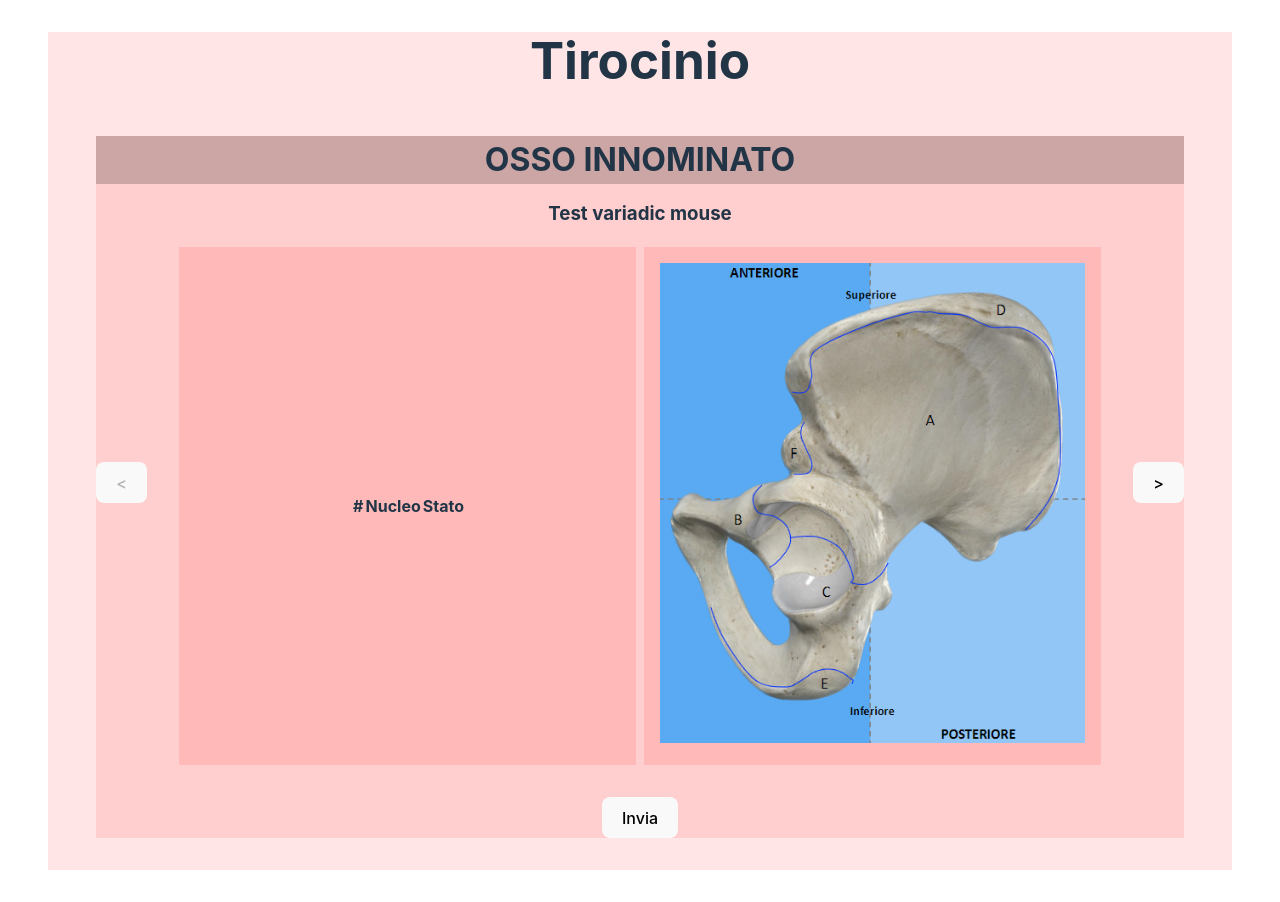
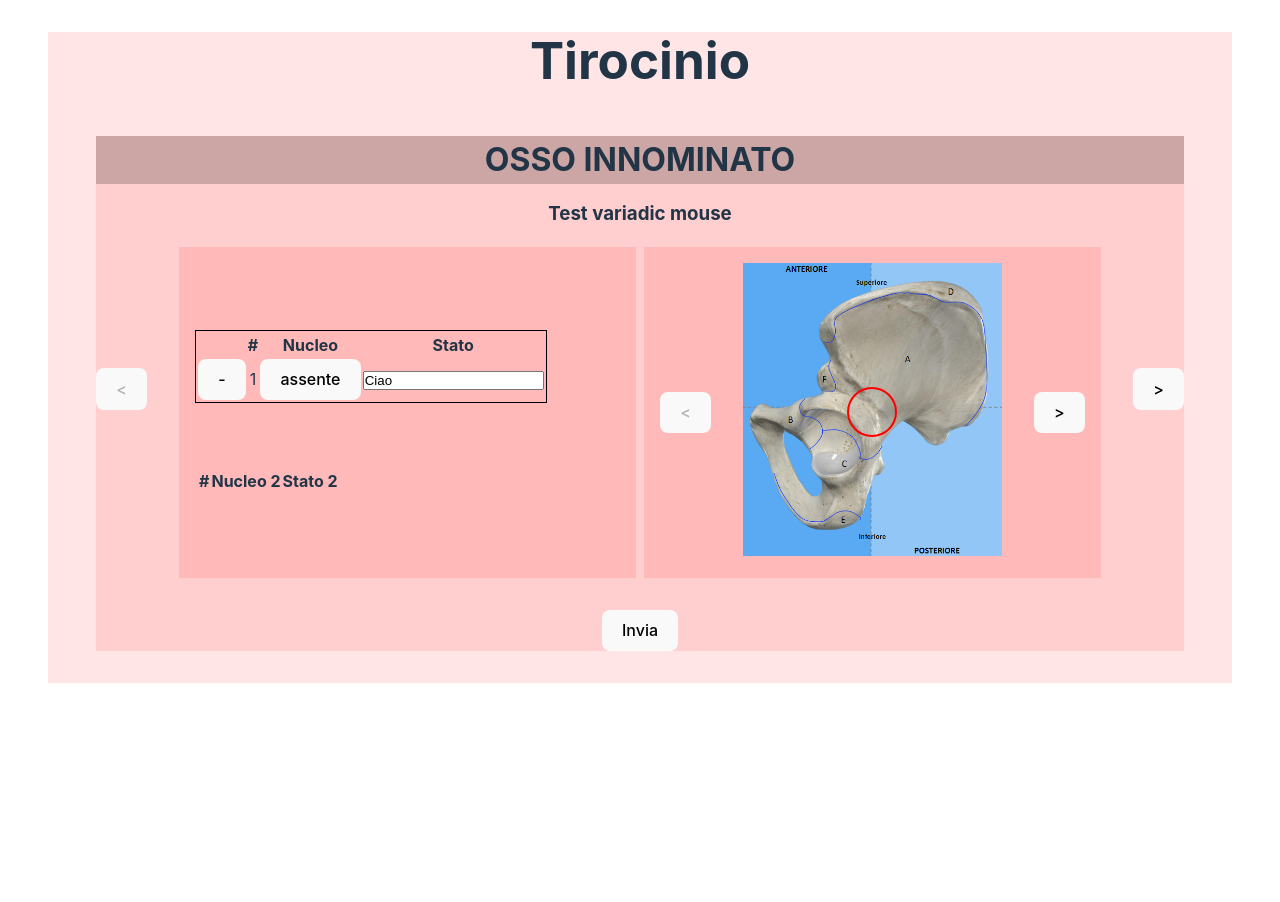
Before and after one commit to nixpare/tirocinio, a React (Vite) app: page / in a window 1280 px wide. After the commit the page ends 832 px from the top, so only its background shows below. Built offline with nearby package versions, Linux system fonts and the light colour scheme.

Commit message:
Aggiunta possibilità di aggiungere righe alle tabelle con input mouse

```diff
--- a/src/css/Bone.css
+++ b/src/css/Bone.css
@@ -1,8 +1,3 @@
-.props-table {
-	width: 100%;
-	text-align: center;
-}
-
 .bone-name {
 	font-size: 2em;
 	background-color: rgba(0, 0, 0, .2);
@@ -39,11 +34,21 @@
 	position: absolute;
 	width: 50px;
 	aspect-ratio: 1 / 1;
-	border: 2px solid black;
+	border: 2px solid red;
 	border-radius: 50%;
 	transform: translate(-50%, -50%);
 }
 
+.bone-page-image-tracker.active {
+	border-color: green;
+}
+
 .bone-table {
+	width: 100%;
+	text-align: center;
 	margin: 2em 0;
 }
+
+.bone-table table.active {
+	border: 1px solid black;
+}
--- a/src/js/App.tsx
+++ b/src/js/App.tsx
@@ -3,6 +3,24 @@ import { BoneState, BoneTemplate, InputMode, PropertyTableType } from './models/
 import { useState } from 'react'
 
 import '../css/App.css'
+
+const boneState: BoneState = {
+  name: "OSSO INNOMINATO",
+  props: [
+    // Page Test
+    [
+      // Table 0
+      [
+        // Row 0
+        [
+          { imageIdx: 0, x: 50, y: 50 },
+          "assente",
+          "Ciao"
+        ]
+      ]
+    ]
+  ]
+}
 
 const boneTemplate: BoneTemplate = {
   name: "OSSO INNOMINATO",
@@ -10,11 +28,24 @@ const boneTemplate: BoneTemplate = {
     // Page Test
     {
       title: "Test variadic mouse",
-      image: ['/images/slide-image-1.png'],
+      image: ['/images/slide-image-1.png', '/images/slide-image-2.png'],
       tables: [
         {
           type: PropertyTableType.VariadicMouse,
           headers: ["Nucleo", "Stato"],
+          inputs: [
+            {
+              mode: InputMode.Dropdown,
+              dropdownArgs: ["assente", "presente non valutabile PND", "presente non fuso PN", "presente in fusione PIF", "presente fuso PF"]
+            },
+            {
+              mode: InputMode.Text
+            }
+          ]
+        },
+        {
+          type: PropertyTableType.VariadicMouse,
+          headers: ["Nucleo 2", "Stato 2"],
           inputs: [
             {
               mode: InputMode.Dropdown,
@@ -201,28 +232,6 @@ const boneTemplate: BoneTemplate = {
   ]
 }
 
-const boneState: BoneState = {
-  name: "OSSO INNOMINATO",
-  /* props: [
-    // Page Test
-    [
-      // Table 0
-      [
-        // Row 0
-        [
-          "assente",
-          "Ciao"
-        ],
-        // Row 1
-        [
-          "presente non valutabile PND",
-          "Bella"
-        ]
-      ]
-    ]
-  ] */
-}
-
 function App() {
   const [state, setState] = useState(boneState)
 
--- a/src/js/Bone.tsx
+++ b/src/js/Bone.tsx
@@ -1,6 +1,6 @@
 import { ChangeEvent, FormEvent, MouseEvent, useState } from 'react'
 import { produce } from 'immer'
-import { BoneProperty, InputMode, BonePropertyPage, BonePropertyPageTable, BonePropertyMultistage, BoneTemplate, BoneState, BonePropertyInput, PropertyTableType, BonePageState, BoneTableState } from './models/Bone'
+import { BoneProperty, InputMode, BonePropertyPage, BonePropertyPageTable, BonePropertyMultistage, BoneTemplate, BoneState, BonePropertyInput, PropertyTableType, BonePageState, BoneTableState, BonePropertyImageRef } from './models/Bone'
 
 import { Dropdown } from './Dropdown'
 import { Carousel } from './Carousel'
@@ -11,8 +11,13 @@ type UpdatePageFunc = (fn: (page: BonePageState) => BonePageState) => void
 type UpdateTableFunc = (fn: (table: BoneTableState) => BoneTableState) => void
 type UpdatePropertyFunc = (fn: (prop: BoneProperty) => BoneProperty) => void
 
-type VariadicTableMouseCallbackFunc = (img: number, x: number, y: number) => void
-type CreateImageCircleFunc = (img: number, x: number, y: number, color: any) => Element
+type CreateImageCircleGenericFunc = (tableIdx: number, imageIdx: number, circleIdx: number, x: number, y: number, shouldUpdate: boolean) => void
+type DeleteImageCircleGenericFunc = (tableIdx: number, imageIdx: number, circleIdx: number) => void
+type HighlightImageCircleGenericFunc = (tableIdx: number, imageIdx: number, circleIdx: number) => void
+
+type CreateImageCircleFunc = (imageIdx: number, circleIdx: number, x: number, y: number) => void
+type DeleteImageCircleFunc = (imageIdx: number, circleIdx: number) => void
+type HighlightImageCircleFunc = (imageIdx: number, circleIdx: number) => void
 
 /**
  * Bone è il macro elemento che gestisce la visualizzazione e la modifica / inserimento
@@ -100,9 +105,72 @@ export function Bone({ template, state, setState, editMode }: { template: BoneTe
  * @return ReactNode
  */
 function PropertyPage({ page, state, update }: { page: BonePropertyPage, state: BonePageState, update: UpdatePageFunc }) {
-	const [circles, setCircles] = useState([] as React.JSX.Element[][])
+	const [circles, setCircles] = useState([] as { x: number, y: number }[][][])
+	const [activeTable, setActiveTable] = useState(0)
+	const [activeCircles, setActiveCircles] = useState([] as boolean[][][])
+	const [activeImage, setActiveImage] = useState(0)
 
-	const tables = page.tables.map((table: BonePropertyPageTable, tableIdx: number): [React.JSX.Element, VariadicTableMouseCallbackFunc | undefined] => {
+	const createCircleGeneric: CreateImageCircleGenericFunc = (tableIdx, imageIdx, circleIdx, x, y, shouldUpdate) => {
+		if (circles[tableIdx] && circles[tableIdx][imageIdx] && circles[tableIdx][imageIdx][circleIdx])
+			return
+
+		setCircles(produce(circles => {
+			if (!circles[tableIdx])
+				circles[tableIdx] = []
+
+			if (!circles[tableIdx][imageIdx])
+				circles[tableIdx][imageIdx] = []
+
+			circles[tableIdx][imageIdx][circleIdx] = { x: x, y: y }
+		}))
+
+		if (!shouldUpdate)
+			return
+
+		update(page => {
+			if (!page)
+				page = []
+
+			if (!page[tableIdx])
+				page[tableIdx] = []
+
+			page[tableIdx][circleIdx] = [{
+				imageIdx: imageIdx,
+				x: x,
+				y: y
+			}]
+
+			return page
+		})
+	}
+
+	const deleteCircleGeneric: DeleteImageCircleGenericFunc = (tableIdx, imageIdx, circleIdx) => {
+		setCircles(produce(circles => {
+			if (!circles[tableIdx] || !circles[tableIdx][imageIdx])
+				return
+
+			circles[tableIdx][imageIdx] = circles[tableIdx][imageIdx].filter((_, index) => index !== circleIdx)
+			return circles
+		}))
+	}
+
+	const highlightCircleGeneric: HighlightImageCircleGenericFunc = (tableIdx, imageIdx, circleIdx) => {
+		setActiveCircles(produce(activeCircles => {
+			if (!circles[tableIdx] || !circles[tableIdx][imageIdx] || !circles[tableIdx][imageIdx][circleIdx])
+				return
+
+			activeCircles = []
+			activeCircles[tableIdx] = []
+			activeCircles[tableIdx][imageIdx] = []
+
+			activeCircles[tableIdx][imageIdx][circleIdx] = true
+			return activeCircles
+		}))
+
+		setActiveImage(imageIdx)
+	}
+
+	const tables = page.tables.map((table, tableIdx) => {
 		// updateSection è la funzione di produzione sullo stato per la sezione specifica della pagina
 		const updateTable: UpdateTableFunc = (fn) => {
 			update(page => {
@@ -119,59 +187,54 @@ function PropertyPage({ page, state, update }: { page: BonePropertyPage, state:
 			})
 		}
 
+		const setActive = () => {
+			setActiveTable(tableIdx)
+		}
+
 		let tableElem: React.JSX.Element
-		let variadicMouseCallback: VariadicTableMouseCallbackFunc | undefined
-
 		switch (table.type) {
 			case PropertyTableType.Default:
-				tableElem = <PropertyPageTableDefault table={table} state={state?.[tableIdx]} update={updateTable} />
+				tableElem = <PropertyPageTableDefault
+					table={table} state={state?.[tableIdx]} update={updateTable}
+					active={activeTable === tableIdx} setActive={setActive}
+				/>
 				break;
 			case PropertyTableType.VariadicButton:
-				tableElem = <PropertyPageTableVariadicButton table={table} state={state?.[tableIdx]} update={updateTable} />
+				tableElem = <PropertyPageTableVariadicButton
+					table={table} state={state?.[tableIdx]} update={updateTable}
+					active={activeTable === tableIdx} setActive={setActive}
+				/>
 				break;
 			case PropertyTableType.VariadicMouse:
-				variadicMouseCallback = (img, x, y) => {
-					updateTable(table => {
-						if (!table) {
-							table = []
-						}
-
-						table.push([{
-							img: img,
-							x: x,
-							y: y
-						}])
-
-						setCircles(produce(circles => {
-							if (!circles[img])
-								circles[img] = []
-
-							circles[img].push(<div className='bone-page-image-tracker' style={{
-								left: `${x}%`,
-								top: `${y}%`,
-								borderColor: 'red'
-							}}></div>)
-						}))
-						return table
-					})
+				const createCircle: CreateImageCircleFunc = (imageIdx, circleIdx, x, y) => {
+					createCircleGeneric(tableIdx, imageIdx, circleIdx, x, y, false)
 				}
 
-				tableElem = <PropertyPageTableVariadicMouse table={table} state={state?.[tableIdx]} update={updateTable} />
+				const deleteCircle: DeleteImageCircleFunc = (imageIdx, circleIdx) => {
+					deleteCircleGeneric(tableIdx, imageIdx, circleIdx)
+				}
+
+				const highlightCircle: HighlightImageCircleFunc = (imageIdx, circleIdx) => {
+					highlightCircleGeneric(tableIdx, imageIdx, circleIdx)
+				}
+
+				tableElem = <PropertyPageTableVariadicMouse
+					table={table} state={state?.[tableIdx]} update={updateTable}
+					active={activeTable === tableIdx} setActive={setActive}
+					createCircle={createCircle} deleteCircle={deleteCircle} highlightCircle={highlightCircle}
+				/>
 				break;
 		}
 
-		return [
-			<div className="bone-table" key={`${page.title}-${tableIdx}`}>
-				{tableElem}
-			</div>,
-			variadicMouseCallback
-		]
+		return <div className="bone-table" key={`${page.title}-${tableIdx}`}>
+			{tableElem}
+		</div>
 	})
 
 	if (!page.image) {
 		return <div className="bone-page">
 			<h3>{page.title}</h3>
-			{tables.map(([table, _]) => table)}
+			{tables}
 		</div>
 	}
 
@@ -180,20 +243,19 @@ function PropertyPage({ page, state, update }: { page: BonePropertyPage, state:
 			<h3>{page.title}</h3>
 			<div className="split">
 				<div>
-					{tables.map(([table, _]) => table)}
+					{tables}
 				</div>
 				<div>
-					<Carousel>
+					<Carousel visibleState={{ visible: activeImage, setVisible: setActiveImage }} >
 						{page.image?.map((image, imageIdx) => {
-							const listeners = tables.map(([_, callback]) => callback).filter(callback => callback != undefined)
 							const handleImageClick = (ev: MouseEvent<HTMLImageElement, PointerEvent>): void => {
 								const img = ev.nativeEvent.target as HTMLImageElement
 								const imageLeft = Math.round(ev.nativeEvent.offsetX / img.offsetWidth * 100)
 								const imageTop = Math.round(ev.nativeEvent.offsetY / img.offsetHeight * 100)
 
-								for (const callback of listeners) {
-									callback(imageIdx, imageLeft, imageTop)
-								}
+								const rowIdx = state?.[activeTable]?.length || 0
+
+								createCircleGeneric(activeTable, imageIdx, rowIdx, imageLeft, imageTop, true)
 							}
 
 							return <div className="bone-page-image">
@@ -203,7 +265,17 @@ function PropertyPage({ page, state, update }: { page: BonePropertyPage, state:
 									alt={page.title}
 									onClick={handleImageClick}
 								/>
-								{circles[imageIdx]?.map(circle => circle)}
+								{circles.map((imageCircles, tableIdx) => {
+									return imageCircles[imageIdx]?.map((circle, circleIdx) => {
+										const activeClassName = activeCircles[tableIdx]?.[imageIdx]?.[circleIdx] ? ' active' : ''
+										const className = 'bone-page-image-tracker' + activeClassName
+
+										return <div key={`${tableIdx}-${imageIdx}-${circleIdx}`} className={className} style={{
+											left: `${circle.x}%`,
+											top: `${circle.y}%`,
+										}}></div>
+									})
+								})}
 							</div>
 						})}
 					</Carousel>
@@ -220,9 +292,12 @@ function PropertyPage({ page, state, update }: { page: BonePropertyPage, state:
  * @param update funzione di produzione per informare lo stato globale dei cambiamenti
  * @return ReactNode
  */
-function PropertyPageTableDefault({ table, state, update }: { table: BonePropertyPageTable, state: BoneTableState, update: UpdateTableFunc }) {
+function PropertyPageTableDefault({ table, state, update, active, setActive }: {
+	table: BonePropertyPageTable, state: BoneTableState, update: UpdateTableFunc,
+	active: boolean, setActive: () => void
+}) {
 	return (
-		<table className="props-table">
+		<table className={`${active ? 'active' : ''}`} onMouseEnter={setActive}>
 			<thead>
 				<tr>
 					{/* Generazione degli header della tabella */}
@@ -289,7 +364,10 @@ function PropertyPageTableDefault({ table, state, update }: { table: BonePropert
  * @param update funzione di produzione per informare lo stato globale dei cambiamenti
  * @return ReactNode
  */
-function PropertyPageTableVariadicButton({ table, state, update }: { table: BonePropertyPageTable, state: BoneTableState, update: UpdateTableFunc }) {
+function PropertyPageTableVariadicButton({ table, state, update, active, setActive }: {
+	table: BonePropertyPageTable, state: BoneTableState, update: UpdateTableFunc,
+	active: boolean, setActive: () => void
+}) {
 	function addRow() {
 		update(table => {
 			if (!table) {
@@ -303,7 +381,7 @@ function PropertyPageTableVariadicButton({ table, state, update }: { table: Bone
 
 	return (
 		<div>
-			<table className="props-table">
+			<table className={`${active ? 'active' : ''}`} onMouseEnter={setActive}>
 				<thead>
 					<tr>
 						<th key={0}></th>
@@ -377,9 +455,13 @@ function PropertyPageTableVariadicButton({ table, state, update }: { table: Bone
  * @param update funzione di produzione per informare lo stato globale dei cambiamenti
  * @return ReactNode
  */
-function PropertyPageTableVariadicMouse({ table, state, update }: { table: BonePropertyPageTable, state: BoneTableState, update: UpdateTableFunc }) {
+function PropertyPageTableVariadicMouse({ table, state, update, active, setActive, createCircle, deleteCircle, highlightCircle }: {
+	table: BonePropertyPageTable, state: BoneTableState, update: UpdateTableFunc,
+	active: boolean, setActive: () => void,
+	createCircle: CreateImageCircleFunc, deleteCircle: DeleteImageCircleFunc, highlightCircle: HighlightImageCircleFunc
+}) {
 	return (
-		<table className="props-table">
+		<table className={`${active ? 'active' : ''}`} onMouseEnter={setActive}>
 			<thead>
 				<tr>
 					<th key={0}></th>
@@ -394,6 +476,9 @@ function PropertyPageTableVariadicMouse({ table, state, update }: { table: BoneP
 				{/* Generazione dei valori già esistenti della tabella */}
 				{state?.map((row, rowIdx) => {
 					const deleteRow: () => void = () => {
+						const circle = row[0] as BonePropertyImageRef
+						deleteCircle(circle.imageIdx, rowIdx)
+
 						update(table => {
 							if (!table)
 								return table
@@ -404,7 +489,14 @@ function PropertyPageTableVariadicMouse({ table, state, update }: { table: BoneP
 						})
 					}
 
-					return <tr key={rowIdx}>
+					const circle = row[0] as BonePropertyImageRef
+					createCircle(circle.imageIdx, rowIdx, circle.x, circle.y)
+
+					const onRowHover = () => {
+						highlightCircle(circle.imageIdx, rowIdx)
+					}
+
+					return <tr key={rowIdx} onMouseEnter={onRowHover}>
 						<td>
 							<button onClick={deleteRow}>-</button>
 						</td>
@@ -433,7 +525,7 @@ function PropertyPageTableVariadicMouse({ table, state, update }: { table: BoneP
 							}
 
 							const key = `${rowIdx}-${fieldIdx}`
-							const propertyState = row?.[fieldIdx + 1] || undefined  // fieldIdx+1 perchè il primo field contiene le informazioni per l'immagine
+							const propertyState = row?.[fieldIdx + 1]  // fieldIdx+1 perchè il primo field contiene le informazioni per l'immagine
 
 							return <Property key={key} state={propertyState} template={input} update={updateProperty} />
 						})}
--- a/src/js/Carousel.tsx
+++ b/src/js/Carousel.tsx
@@ -9,25 +9,29 @@ import '../css/Carousel.css'
  * elementi, ogni div eredita la proprietà `key` per gestire le liste in React
  * @returns ReactNode
  */
-export function Carousel({ children }: { children: ReactNode }) {
+export function Carousel({ children, visibleState }: { children: ReactNode, visibleState?: { visible: number, setVisible: (newState: number) => void } }) {
 	const childs = React.Children.toArray(children)
 
 	const pages = childs.length
-	const [visible, setVisible] = useState(0)
 
-	function slideLeft(ev: MouseEvent<HTMLButtonElement, PointerEvent>) {
+	if (!visibleState) {
+		const [visible, setVisible] = useState(0)
+		visibleState = { visible: visible, setVisible: setVisible }
+	}
+
+	const slideLeft = (ev: MouseEvent<HTMLButtonElement, PointerEvent>): void => {
 		ev.preventDefault();
 
-		if (visible > 0) {
-			setVisible(visible - 1)
+		if (visibleState.visible > 0) {
+			visibleState.setVisible(visibleState.visible - 1)
 		}
 	}
 
-	function slideRight(ev: MouseEvent<HTMLButtonElement, PointerEvent>) {
+	const slideRight = (ev: MouseEvent<HTMLButtonElement, PointerEvent>): void => {
 		ev.preventDefault();
 
-		if (visible < pages - 1) {
-			setVisible(visible + 1)
+		if (visibleState.visible < pages - 1) {
+			visibleState.setVisible(visibleState.visible + 1)
 		}
 	}
 
@@ -37,11 +41,11 @@ export function Carousel({ children }: { children: ReactNode }) {
 
 	return (
 		<div className="carousel">
-			<button style={buttonStyle} onClick={slideLeft} disabled={visible === 0}>&lt;</button>
+			<button style={buttonStyle} onClick={slideLeft} disabled={visibleState.visible === 0}>&lt;</button>
 			<div>
 				{childs.map((child, childIdx) => {
 					const key: string = React.isValidElement(child) && child.key ? child.key : childIdx.toString()
-					const style = childIdx === visible ? {} : {
+					const style = childIdx === visibleState.visible ? {} : {
 						display: 'none',
 					}
 
@@ -52,7 +56,7 @@ export function Carousel({ children }: { children: ReactNode }) {
 					);
 				})}
 			</div>
-			<button style={buttonStyle} onClick={slideRight} disabled={visible === pages-1}>&gt;</button>
+			<button style={buttonStyle} onClick={slideRight} disabled={visibleState.visible === pages-1}>&gt;</button>
 		</div>
 	)
 }
--- a/src/js/Dropdown.tsx
+++ b/src/js/Dropdown.tsx
@@ -14,7 +14,7 @@ import '../css/Dropdown.css'
 export function Dropdown({ options, selectedField = 'Non selezionato', setSelectedField }: { options: string[], selectedField?: string, setSelectedField: (selected: string) => void }) {
 	const [active, setActive] = useState(false)
 
-	function handleDropdownButton(ev: MouseEvent<HTMLButtonElement, PointerEvent>) {
+	const handleDropdownButton = (ev: MouseEvent<HTMLButtonElement, PointerEvent>): void => {
 		ev.preventDefault()
 		setActive(!active)
 	}
--- a/src/js/models/Bone.tsx
+++ b/src/js/models/Bone.tsx
@@ -86,7 +86,7 @@ export type BonePropertyMultistage = {
 }
 
 export type BonePropertyImageRef = {
-	img: number
+	imageIdx: number
 	x: number
 	y: number
 }
```
Also changed, not shown: 1 other file (tests, documents, lock files or other folders).
